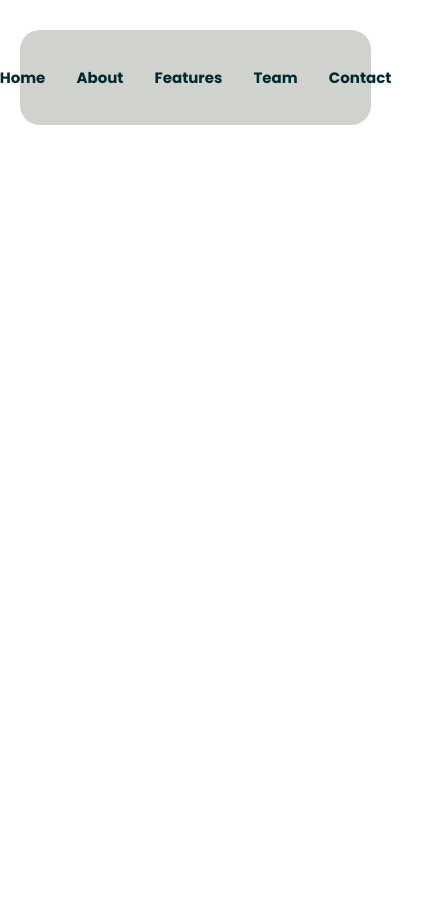
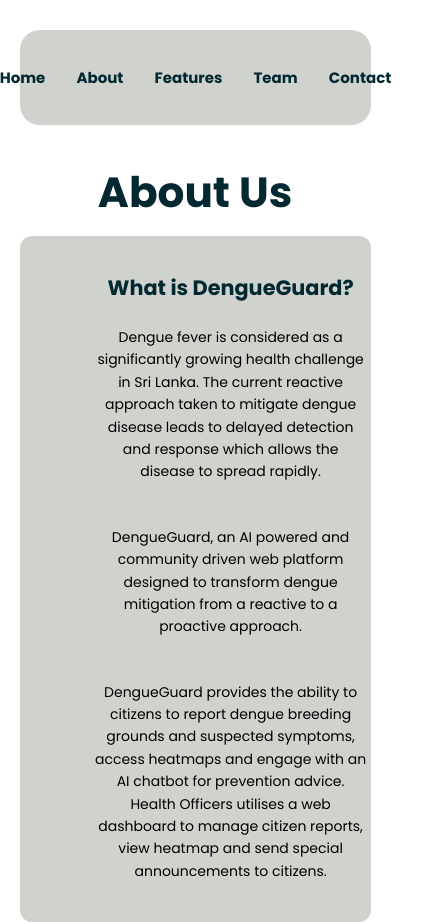
Before and after one commit to chameenamanjana/dengueguard-landing-page, a React (Vite) app in the folder DengueGuard/: page / in a window 390 px wide. Shown: the whole page, 422 px wide, since content can reach past the window. Before the commit the page ends 844 px from the top, so only its background shows below. Built offline with nearby package versions, Linux system fonts and the light colour scheme.

Commit message:
added about

```diff
--- a/DengueGuard/src/App.jsx
+++ b/DengueGuard/src/App.jsx
@@ -2,7 +2,9 @@ import { useState } from 'react'
 import reactLogo from './assets/react.svg'
 import viteLogo from '/vite.svg'
 import Navbar from './components/Navbar/Navbar'
+import About from './components/About/About'
 import './App.css'
+import Footer from './components/Footer/Footer'
 
 function App() {
 
@@ -10,6 +12,7 @@ function App() {
   return (
     <>
       <Navbar/>
+      <About/>
     </>
   )
 }
--- a/DengueGuard/src/components/About/About.jsx
+++ b/DengueGuard/src/components/About/About.jsx
@@ -0,0 +1,46 @@
+import "./about.css";
+
+function About() {
+  return (
+    <>
+      <br></br>
+      <br></br>
+      <br></br>
+      <br></br>
+      <br></br>
+      <br></br>
+      <br></br>
+      <h2 className="main-heading">About Us</h2>
+      <div className="container">
+        <div className="about">
+          <div className="about-text">
+            <h2 className="main-title">What is DengueGuard?</h2>
+            <br></br>
+
+            <p>
+              Dengue fever is considered as a significantly growing health
+              challenge in Sri Lanka. The current reactive approach taken to
+              mitigate dengue disease leads to delayed detection and response
+              which allows the disease to spread rapidly.
+            </p>
+            <br></br>
+            <p>
+              DengueGuard, an AI powered and community driven web platform
+              designed to transform dengue mitigation from a reactive to a
+              proactive approach.
+            </p>
+            <br></br>
+            <p> DengueGuard provides the ability to
+              citizens to report dengue breeding grounds and suspected symptoms,
+              access heatmaps and engage with an AI chatbot for prevention
+              advice. Health Officers utilises a web dashboard to manage citizen
+              reports, view heatmap and send special announcements to citizens.
+            </p>
+          </div>
+        </div>
+      </div>
+    </>
+  );
+}
+
+export default About;
--- a/DengueGuard/src/components/About/about.css
+++ b/DengueGuard/src/components/About/about.css
@@ -0,0 +1,66 @@
+.main-title {
+    font-size: 35px;
+    color: #022832;
+}
+
+.main-title:hover {
+    transition: 0.3s ease-in;
+    color: #058fb6;
+}
+.about {
+    width: 70%;
+    margin: auto;
+    display: flex;
+    justify-content: center;
+}
+
+.main-heading {
+    text-align: center;
+    font-size: 5vh;
+    color: #022832;
+}
+
+p {
+    line-height: 1.5;
+}
+
+p:hover {
+    color: #016c9e;
+    transition: 0.3s ease-in-out
+}
+
+.about-text {
+    margin-left: 25px;
+}
+
+h1 {
+    text-align: center;
+}
+
+@media (max-width: 600px) {
+  .main-title {
+    font-size: 1.3rem;
+  }
+
+  .about {
+    flex-direction: column;
+    width: 98vw;
+    align-items: center;
+  }
+  .about-image {
+    width: 90vw;
+    max-width: 250px;
+    margin-top: 20px;
+  }
+  .about-text {
+    margin-top: 16px;
+    margin-left: 0;
+    text-align: center;
+  }
+  p {
+    font-size: 14px;
+    line-height: 1.6;
+    max-width: 70vw;
+    margin-bottom: 20px;
+  }
+}
--- a/DengueGuard/src/index.css
+++ b/DengueGuard/src/index.css
@@ -6,3 +6,54 @@
     box-sizing: border-box;
     font-family: "Poppins", sans-serif;
 }
+
+.container {
+  background-color: #CFD2CD;
+  border-radius: 20px;
+  width: 80%;
+  margin: auto;
+  padding: 40px;
+  margin-top: 20px;
+}
+
+button {
+  border-radius: 15px;
+  padding: 15px;
+  background-color: #e7e7e7;
+}
+
+button:hover {
+  background-color: #c2c1c1;
+  cursor: pointer;
+}
+
+@media (max-width: 1200px) {
+    .container {
+        width: 90vw;
+        padding: 32px 16px;
+    }
+    button {
+        padding: 14px 20px;
+        font-size: 1rem;
+    }
+}
+
+@media (max-width: 600px) {
+  .container {
+    padding: 20px;
+    margin-top: 12px;
+    border-radius: 12px;
+  }
+  body {
+    font-size: 15px;
+  }
+
+  h1 {
+    font-size: 1.5rem;
+  }
+  button {
+    width: 100%;
+    padding: 12px 0;
+    font-size: 1rem;
+  }
+}
```
